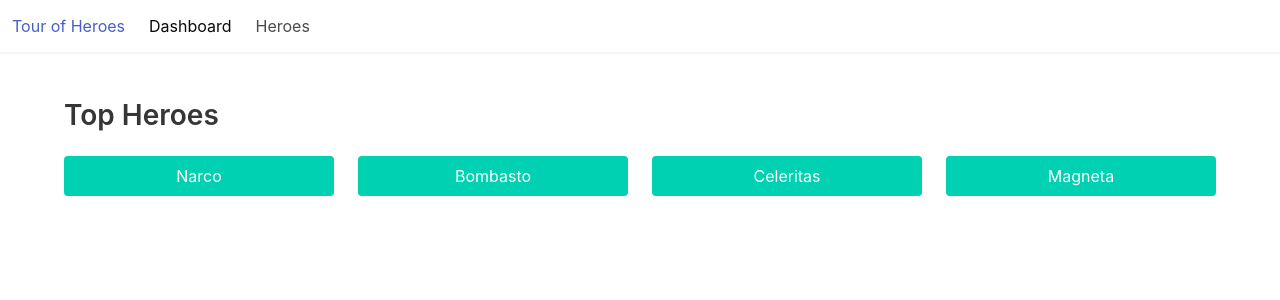
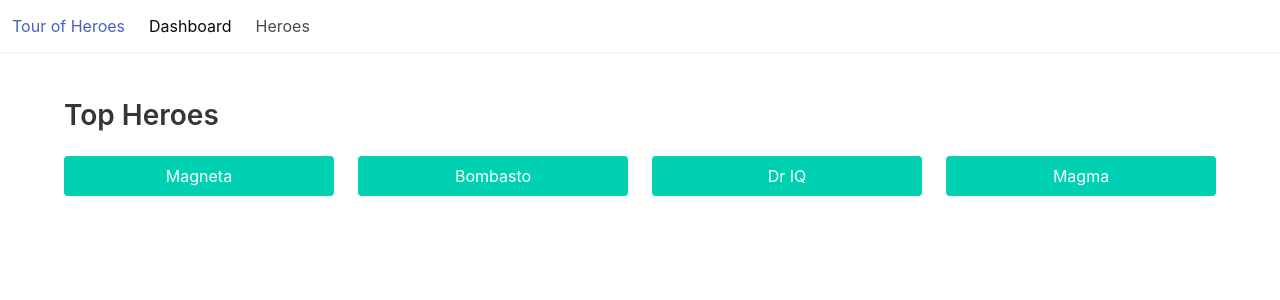
Before and after one commit to ajkl2533/tour-of-heroes, an Angular app: page /dashboard in a window 1280 px wide. Shown: the top 300 px of the page. Built offline with nearby package versions, Linux system fonts and the light colour scheme.

Commit message:
Update - Added upvotes to heroes

```diff
--- a/package.json
+++ b/package.json
@@ -23,6 +23,7 @@
     "@angular/router": "^5.2.0",
     "bulma": "^0.6.2",
     "core-js": "^2.4.1",
+    "lodash-es": "^4.17.4",
     "rxjs": "^5.5.6",
     "zone.js": "^0.8.19"
   },
--- a/src/app/classes/Hero.ts
+++ b/src/app/classes/Hero.ts
@@ -1,4 +1,5 @@
 export class Hero {
     id: number;
     name: string;
+    upvotes: number;
 }
--- a/src/app/dashboard/dashboard.component.ts
+++ b/src/app/dashboard/dashboard.component.ts
@@ -18,9 +18,9 @@ export class DashboardComponent implements OnInit {
   }
 
   getHeroes(): void {
-    this.heroService.getHeroes()
+    this.heroService.getTopHeroes(4)
       .then(h => {
-        this.heroes = h.slice(1, 5);
+        this.heroes = h;
       });
   }
 
--- a/src/app/data/heroes.ts
+++ b/src/app/data/heroes.ts
@@ -1,14 +1,14 @@
 import { Hero } from '../classes/Hero';
 
 export const heroes: Hero[] = [
-    { id: 11, name: 'Mr. Nice' },
-    { id: 12, name: 'Narco' },
-    { id: 13, name: 'Bombasto' },
-    { id: 14, name: 'Celeritas' },
-    { id: 15, name: 'Magneta' },
-    { id: 16, name: 'RubberMan' },
-    { id: 17, name: 'Dynama' },
-    { id: 18, name: 'Dr IQ' },
-    { id: 19, name: 'Magma' },
-    { id: 20, name: 'Tornado' }
+    { id: 11, name: 'Mr. Nice', upvotes: 2 },
+    { id: 12, name: 'Narco', upvotes: 0 },
+    { id: 13, name: 'Bombasto', upvotes: 10 },
+    { id: 14, name: 'Celeritas', upvotes: 0 },
+    { id: 15, name: 'Magneta', upvotes: 14 },
+    { id: 16, name: 'RubberMan', upvotes: 0 },
+    { id: 17, name: 'Dynama', upvotes: 0 },
+    { id: 18, name: 'Dr IQ', upvotes: 5 },
+    { id: 19, name: 'Magma', upvotes: 5 },
+    { id: 20, name: 'Tornado', upvotes: 0 }
   ];
--- a/src/app/hero-details/hero-details.component.html
+++ b/src/app/hero-details/hero-details.component.html
@@ -11,6 +11,12 @@
                <input type="text" disabled value="{{ hero.id }}" class="input">
             </div>
           </div>
+          <div class=field>
+              <label class="label">Upvotes</label>
+              <div class="control">
+                 <input type="text" disabled value="{{ hero.upvotes }}" class="input">
+              </div>
+            </div>
           <div class="field">
             <label for="name" class="label">Name</label>
             <div class="control">
--- a/src/app/hero.service.ts
+++ b/src/app/hero.service.ts
@@ -1,8 +1,8 @@
 import { Injectable } from '@angular/core';
+import orderBy from 'lodash-es/orderBy';
 
 import { Hero } from './classes/Hero';
 import { heroes } from './data/heroes';
-import { resolve } from 'q';
 
 @Injectable()
 export class HeroService {
@@ -15,10 +15,16 @@ export class HeroService {
     });
   }
 
+  getTopHeroes(length: number = 4): Promise<Hero[]> {
+    return new Promise(resolve => {
+      const h = orderBy(heroes, ['upvotes', 'name'], ['desc', 'asc']);
+      resolve(h.slice(0, length));
+    });
+  }
+
   getHero(id: number): Promise<Hero> {
     return new Promise(resolve => {
       const h = heroes.find(hero => hero.id === id);
-      console.log(h);
       resolve(h);
     });
   }
```
Also changed, not shown: 1 other file (tests, documents, lock files or other folders).
